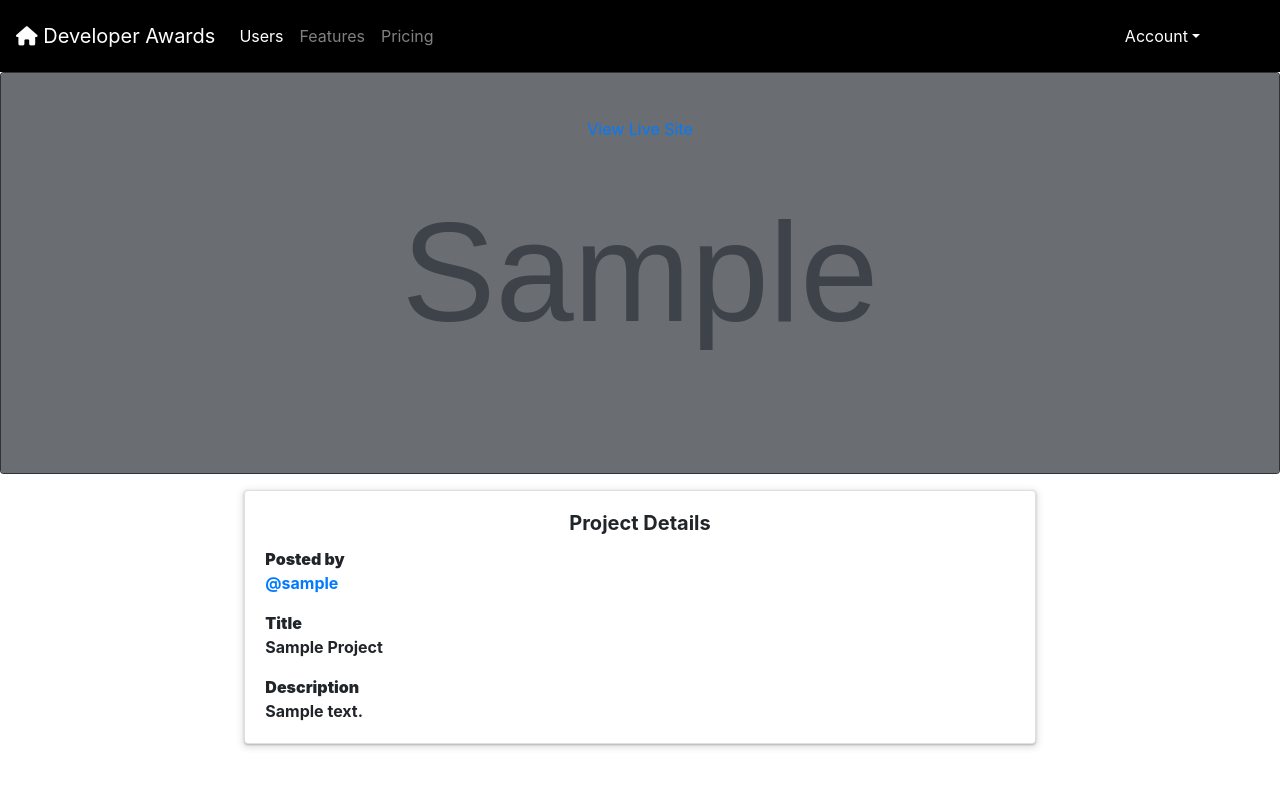
After one commit to JoyWambui/Developer-Awards, a Django app: page /projects/1/ in a window 1280 px wide. The commit adds this page. Run offline with Django 4.2, Linux system fonts and the light colour scheme; tables that the repository leaves empty hold one stand-in row (values such as "Sample post"); grey boxes marked "Sample" are stand-in pictures; some libraries are stand-ins or nearby versions.

Commit message:
View individual Project

```diff
--- /dev/null
+++ b/awards/templates/awards/project_detail.html
@@ -0,0 +1,43 @@
+{% extends 'base.html' %}
+{%load static%}
+{% block styles %}
+{{block.super}}
+<link rel="stylesheet" href="{% static 'css/project_detail.css' %}">
+{% endblock %}
+{% block content %}
+<div class="card bg-dark text-white">
+    {% if project.image %}
+    <img class="card-img" src="{{ project.image.url }}" alt="{{project.title}}" />
+    {%else%}
+    <img class="card-img" src="https://images.pond5.com/animated-sad-face-emoticon-black-footage-081533171_iconl.jpeg"
+        alt=" Project Image unavailable" />
+    {%endif%}
+    <div class="card-img-overlay text-center">
+        {%if project.link%}
+        <p class="card-text"><strong><br> </strong><a href="{{project.link}}" target="blank">View Live
+                Site</a></p>
+        {%else%}
+        <p><strong>Link to Live Site<br> </strong>Unavailable</p>
+        {%endif%}
+    </div>
+</div>
+<div class="container-fluid">
+    <div class="row">
+        <div class="col-sm-2"></div>
+        <div class="col-sm-8">
+            <div class="card description">
+                <div class="card-body">
+                    <h5 class="card-title text-center"><strong>Project Details </h5>
+
+                    <p class="card-text"><strong>Posted by <br> </strong><a
+                            href="{%url% profile pk=profile.author.id}">@{{project.author.username}}</a></p>
+                    <p class="card-text"><strong>Title <br></strong>{{project.title|title}}</p>
+                    <p class="card-text"><strong>Description <br> </strong>{{project.description}}</p>
+                </div>
+            </div>
+        </div>
+        <div class="col-sm-2"></div>
+
+    </div>
+</div>
+{% endblock %}
--- a/awards/templates/awards/project_list.html
+++ b/awards/templates/awards/project_list.html
@@ -25,6 +25,12 @@
                             <h5 class="card-title"><strong>Posted by <br> </strong><a href="{%url% profile pk=profile.author.id}">@{{project.author.username}}</a></h5>
                             <p class="card-text"><strong>Title <br></strong>{{project.title|title}}</p>
                             <p class="card-text"><strong>Description <br> </strong>{{project.description}}</p>
+                            <p class="card-text"><strong>Description <br> </strong>{{project.description}}</p>
+                            {%if project.link%}
+                            <p class="card-text"><strong><br> </strong><a href="{{project.link}}" target="blank">View Live Site</a></p>
+                            {%else%}
+                            <p><strong>Link to Live Site<br> </strong>Unavailable</p>
+                            {%endif%}
                         </div>
                     </div>
                 </div>
--- a/awards/urls.py
+++ b/awards/urls.py
@@ -18,5 +18,7 @@ urlpatterns= [
     path('profiles/<int:pk>/update/', award_views.ProfileUpdateView.as_view(), name='profileUpdate'),
     path('projects/', award_views.ProjectListView.as_view(), name='profiles'),
     path('projects/new/', award_views.ProjectCreateView.as_view(), name='projectNew'),
+    path('projects/<int:pk>/', award_views.ProjectDetailView.as_view(), name='project'),
+
 
 ]
--- a/awards/views.py
+++ b/awards/views.py
@@ -74,6 +74,25 @@ class ProjectCreateView(LoginRequiredMixin,generic.CreateView):
 
 class ProjectListView(generic.ListView):
     model=Project
+
+
+class ProjectDetailView(generic.DetailView):
+    model = Project
+    def get_context_data(self, **kwargs):
+        context = super(ProjectDetailView, self).get_context_data(**kwargs)
+        return context
+
+class ProfileUpdateView(generic.UpdateView):
+    model = Profile
+
+    # specify the fields
+    fields = [
+        "title",
+        "description",
+        "image"
+        "link"
+    ]
+
 
 
 #API LOGIC
--- /dev/null
+++ b/static/css/project_detail.css
@@ -0,0 +1,18 @@
+img{
+    height: 25rem;
+    object-fit: cover;
+    object-position: center;
+    position: relative;
+}
+.card-img-overlay {
+    content: "";
+    position: absolute;
+    left: 0;
+    right: 0;
+    top: 0;
+    bottom: 0;
+    background: rgba(0, 0, 0, .5);
+}
+.description{
+    margin: 1em;
+    box-shadow: rgba(60, 64, 67, 0.3) 0px 1px 2px 0px, rgba(60, 64, 67, 0.15) 0px 2px 6px 2px;}
```
Also changed, not shown: awards/templates/awards/profile_detail.html (+11 -1 lines).
